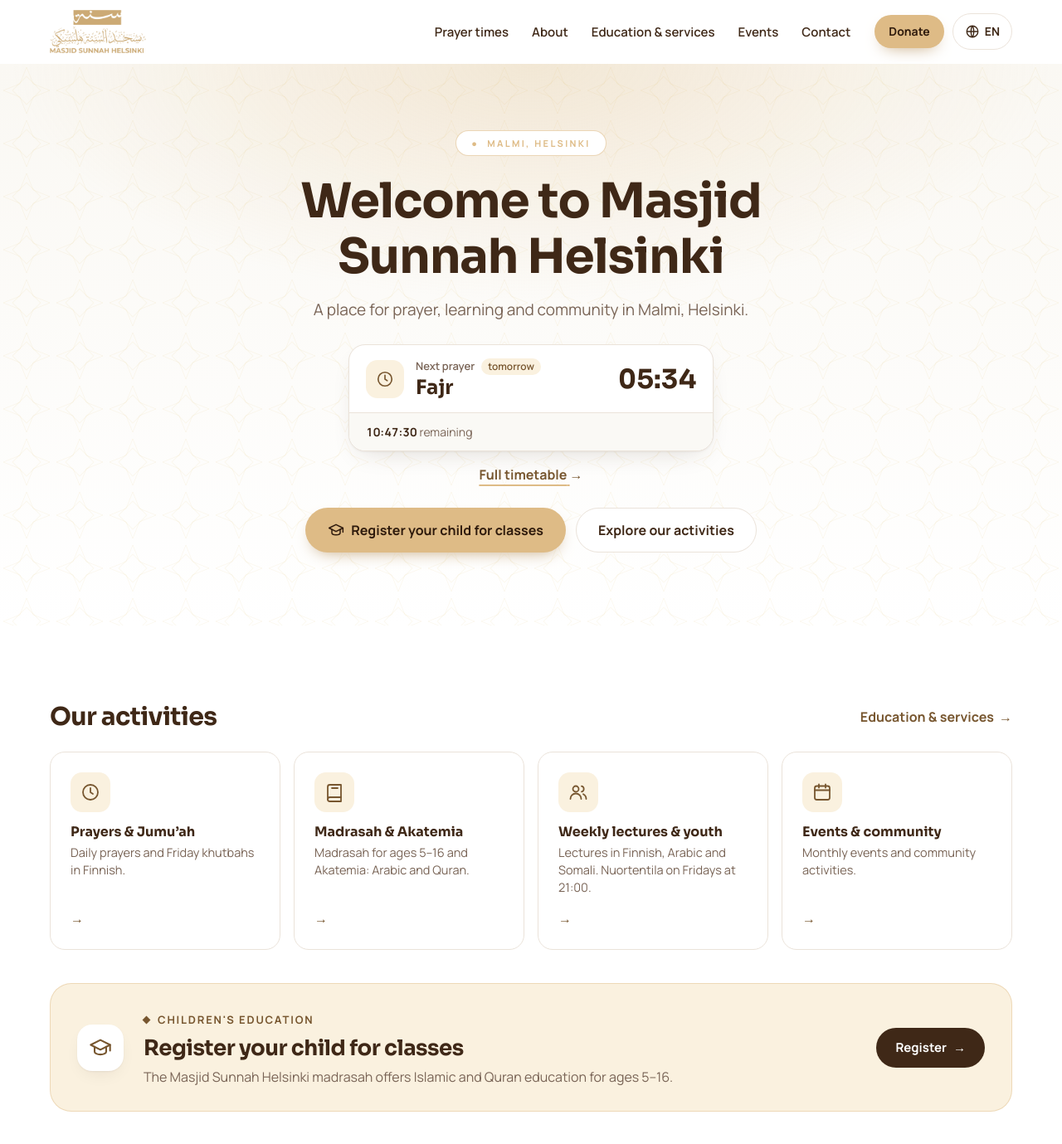
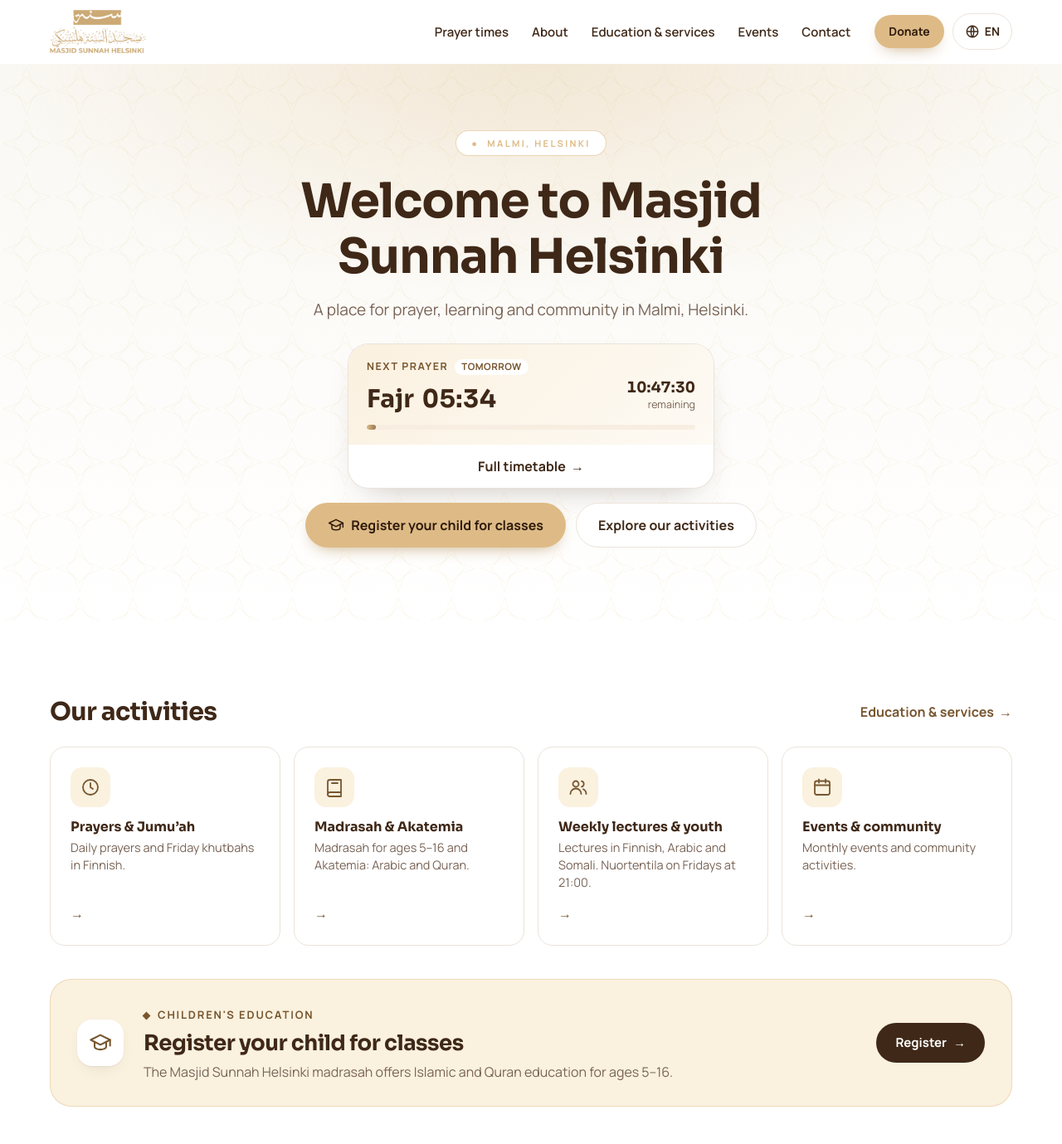
Before and after one commit to suomen-moskeijat/Masjid-sunnah, a Jekyll site: the page built from uusi-v1/index.html, in a window 1280 px wide and 1400 px high. Shown: the top 1379 px of the window at 83% size. Built offline with Jekyll 4.4.1, drawn with Linux system fonts in a browser that asks for light colours.

Commit message:
uusi-v1: rukouskortti pidetyn ulkoasun mukaan, tärkein tieto isoimpana
Ulkoasu kuten aiempi vain seuraava rukous -kortti: kermainen
liukuväriyläosa, pieni otsikko, edistymispalkki ja valkoinen alaosa
Koko aikataulu -linkillä. Rukouksen nimi ja kellonaika isoimpina
samalla rivillä, laskuri oikealla pienempänä, iqamah nimen alla,
huomenna-merkki illalla.

Co-Authored-By: Claude Opus 5.5 <noreply@anthropic.com>
Claude-Session: https://claude.ai/code/session_01Fn78vEnHGTYfe1exjJd3xJ

```diff
--- a/assets/css/uusi-v1.css
+++ b/assets/css/uusi-v1.css
@@ -533,23 +533,32 @@ html[lang="ar"] .u-alku__tunniste { letter-spacing: 0; font-size: 14px; }
   --raja: oklch(92% .015 70); --hieno: oklch(52% .035 55);
 }
 
-/* ---------- Seuraava rukous: mikä ja milloin isolla, lisätiedot pienempinä ---------- */
+/* ---------- Seuraava rukous: ulkoasu kuten aiempi kortti (kermainen yläosa, palkki,
+   valkoinen alaosa), mutta rukouksen nimi ja kellonaika isoimpina ---------- */
 .u-seur {
-  width: min(100%, 440px); margin-top: 26px; text-align: start;
-  background: var(--pinta); border: 1px solid var(--raja); border-radius: 20px;
-  box-shadow: 0 1px 2px oklch(30% .045 55 / .05), 0 12px 32px -16px oklch(30% .045 55 / .22);
+  width: min(100%, 440px); margin-top: 26px; overflow: hidden; text-align: start;
+  background: var(--pinta); border-radius: 24px;
+  box-shadow: 0 0 0 1px var(--raja), 0 18px 40px -22px oklch(30% .045 55 / .35);
 }
 .u-seur p { margin: 0; }
-.u-seur__yla { display: flex; align-items: center; gap: 14px; padding: 16px 20px; }
-.u-seur__ikoni { display: grid; place-items: center; flex: none; width: 46px; height: 46px; border-radius: 14px; background: var(--kulta-vaalea); color: var(--kulta-teksti); }
-.u-seur__teksti { flex: 1; min-width: 0; }
-.u-seur__otsikko { display: flex; flex-wrap: wrap; align-items: center; gap: 4px 8px; font: 600 13px/1.3 var(--ft); color: var(--hieno); }
-.u-seur__huomenna { padding: 2px 8px; border-radius: 999px; background: var(--kulta-vaalea); color: var(--kulta-teksti); font-size: 12px; }
+.u-seur__yla { padding: 18px 22px 18px; background: linear-gradient(135deg, var(--kulta-vaalea), color-mix(in srgb, var(--kulta-vaalea) 35%, var(--pinta))); }
+.u-seur__otsikko { display: flex; flex-wrap: wrap; align-items: center; gap: 4px 8px; font: 700 12.5px/1.3 var(--ft); letter-spacing: .12em; text-transform: uppercase; color: var(--kulta-teksti); }
+html[lang="ar"] .u-seur__otsikko { letter-spacing: 0; font-size: 14px; }
+.u-seur__huomenna { padding: 2px 8px; border-radius: 999px; background: var(--pinta); font-size: 11.5px; letter-spacing: .04em; }
 .u-seur__huomenna[hidden] { display: none; }
-.u-seur__nimi { margin-top: 2px !important; font: 700 24px/1.15 var(--fo); color: var(--paa); overflow-wrap: anywhere; }
-.u-seur__klo { flex: none; font: 700 32px/1 var(--fo); font-variant-numeric: tabular-nums; letter-spacing: -.01em; color: var(--paa); }
-.u-seur__ala { display: flex; flex-wrap: wrap; justify-content: space-between; align-items: center; gap: 4px 16px; padding: 11px 20px; border-top: 1px solid var(--raja); border-radius: 0 0 20px 20px; background: var(--kerma); font-size: 14px; color: var(--hieno); }
-.u-seur__jaljella [data-laskuri-jaljella] { font-weight: 700; font-variant-numeric: tabular-nums; color: var(--paa); }
+.u-seur__rivi { display: flex; justify-content: space-between; align-items: flex-end; gap: 12px; margin-top: 6px; }
+.u-seur__paa { display: flex; flex-wrap: wrap; align-items: baseline; gap: 0 10px; min-width: 0; color: var(--paa); }
+.u-seur__nimi { font: 800 30px/1.1 var(--fo); }
+.u-seur__klo { font: 800 30px/1.1 var(--fo); font-variant-numeric: tabular-nums; }
+.u-seur__jaljella { display: grid; justify-items: end; flex: none; text-align: end; }
+.u-seur__jaljella b { font: 700 18px/1.1 var(--fo); font-variant-numeric: tabular-nums; color: var(--paa); }
+.u-seur__jaljella small { font-size: 12.5px; color: var(--hieno); }
+.u-seur__iqamah { margin-top: 4px !important; font-size: 14px; color: var(--hieno); }
 .u-seur__iqamah b { font-weight: 700; color: var(--paa); }
 .u-seur__iqamah[hidden] { display: none; }
-@media (max-width: 359px) { .u-seur__yla { gap: 10px; padding: 14px 14px; } .u-seur__ikoni { width: 38px; height: 38px; } .u-seur__klo { font-size: 26px; } .u-seur__nimi { font-size: 21px; } .u-seur__ala { padding-inline: 14px; } }
+.u-seur__palkki { height: 6px; margin-top: 14px; border-radius: 999px; overflow: hidden; background: color-mix(in srgb, var(--kulta) 25%, var(--pinta)); }
+.u-seur__palkki span { display: block; height: 100%; width: 0; border-radius: inherit; background: linear-gradient(90deg, var(--kulta), color-mix(in srgb, var(--kulta) 55%, var(--paa))); transition: width .8s ease; }
+html[dir="rtl"] .u-seur__palkki span { background: linear-gradient(-90deg, var(--kulta), color-mix(in srgb, var(--kulta) 55%, var(--paa))); }
+.u-seur__linkki { display: flex; justify-content: center; align-items: center; gap: 6px; min-height: 52px; font-weight: 700; color: var(--paa); text-decoration: none; transition: background-color .15s; }
+.u-seur__linkki:hover { background: var(--kerma); }
+@media (max-width: 359px) { .u-seur__yla { padding-inline: 16px; } .u-seur__nimi, .u-seur__klo { font-size: 25px; } .u-seur__jaljella b { font-size: 16px; } }
--- a/assets/js/uusi-v1.js
+++ b/assets/js/uusi-v1.js
@@ -240,6 +240,7 @@
       l.querySelector('[data-laskuri-jaljella]').textContent = kesto(s.aika - nyt);
       var iq = l.querySelector('[data-laskuri-iqamah]'); iq.hidden = !iqa;
       if (iqa) l.querySelector('[data-laskuri-iqamah-aika]').textContent = aika(iqa);
+      l.querySelector('[data-laskuri-palkki]').style.width = (osuus * 100).toFixed(1) + '%';
     });
   }
 
--- a/uusi-v1/index.html
+++ b/uusi-v1/index.html
@@ -14,19 +14,16 @@ rukousajat: true
 
     <div class="u-seur" data-laskuri>
       <div class="u-seur__yla">
-        <span class="u-seur__ikoni" aria-hidden="true">{% include ikoni.html nimi="kello" koko=22 %}</span>
-        <div class="u-seur__teksti">
-          <p class="u-seur__otsikko">{% include k.html a="seuraava_rukous" %} <span class="u-seur__huomenna" data-laskuri-huomenna hidden></span></p>
-          <p class="u-seur__nimi" data-laskuri-nimi>&nbsp;</p>
+        <p class="u-seur__otsikko">{% include k.html a="seuraava_rukous" %} <span class="u-seur__huomenna" data-laskuri-huomenna hidden></span></p>
+        <div class="u-seur__rivi">
+          <p class="u-seur__paa"><span class="u-seur__nimi" data-laskuri-nimi>&nbsp;</span> <span class="u-seur__klo" data-laskuri-aika dir="ltr">--:--</span></p>
+          <p class="u-seur__jaljella"><b data-laskuri-jaljella dir="ltr">--:--:--</b><small>{% include k.html a="jaljella" %}</small></p>
         </div>
-        <p class="u-seur__klo" data-laskuri-aika dir="ltr">--:--</p>
+        <p class="u-seur__iqamah" data-laskuri-iqamah hidden>{% include k.html a="iqamah" %} <b data-laskuri-iqamah-aika dir="ltr"></b></p>
+        <div class="u-seur__palkki" aria-hidden="true"><span data-laskuri-palkki></span></div>
       </div>
-      <div class="u-seur__ala">
-        <p class="u-seur__jaljella"><span data-laskuri-jaljella dir="ltr">--:--:--</span> {% include k.html a="jaljella" %}</p>
-        <p class="u-seur__iqamah" data-laskuri-iqamah hidden>{% include k.html a="iqamah" %} <b data-laskuri-iqamah-aika dir="ltr"></b></p>
-      </div>
+      <a class="u-seur__linkki" href="{{ '/uusi-v1/rukousajat/' | relative_url }}">{% include k.html a="koko_aikataulu" %} <span class="u-flip" aria-hidden="true">→</span></a>
     </div>
-    <a class="u-alku__aikataulu" href="{{ '/uusi-v1/rukousajat/' | relative_url }}">{% include k.html a="koko_aikataulu" %} <span class="u-flip" aria-hidden="true">→</span></a>
 
     <div class="u-alku__napit">
       {% if m.lasten_opetus.kaytossa %}
```
